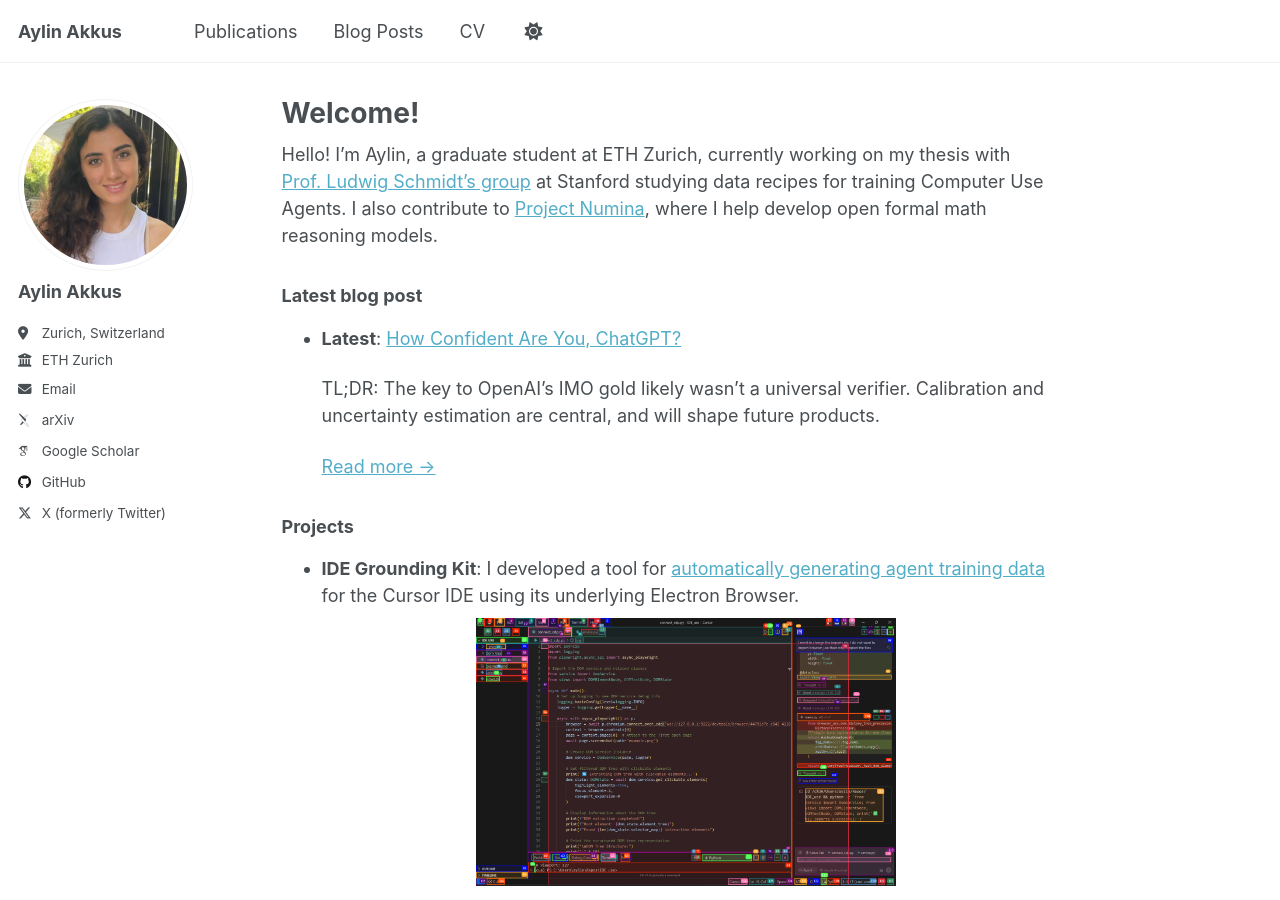
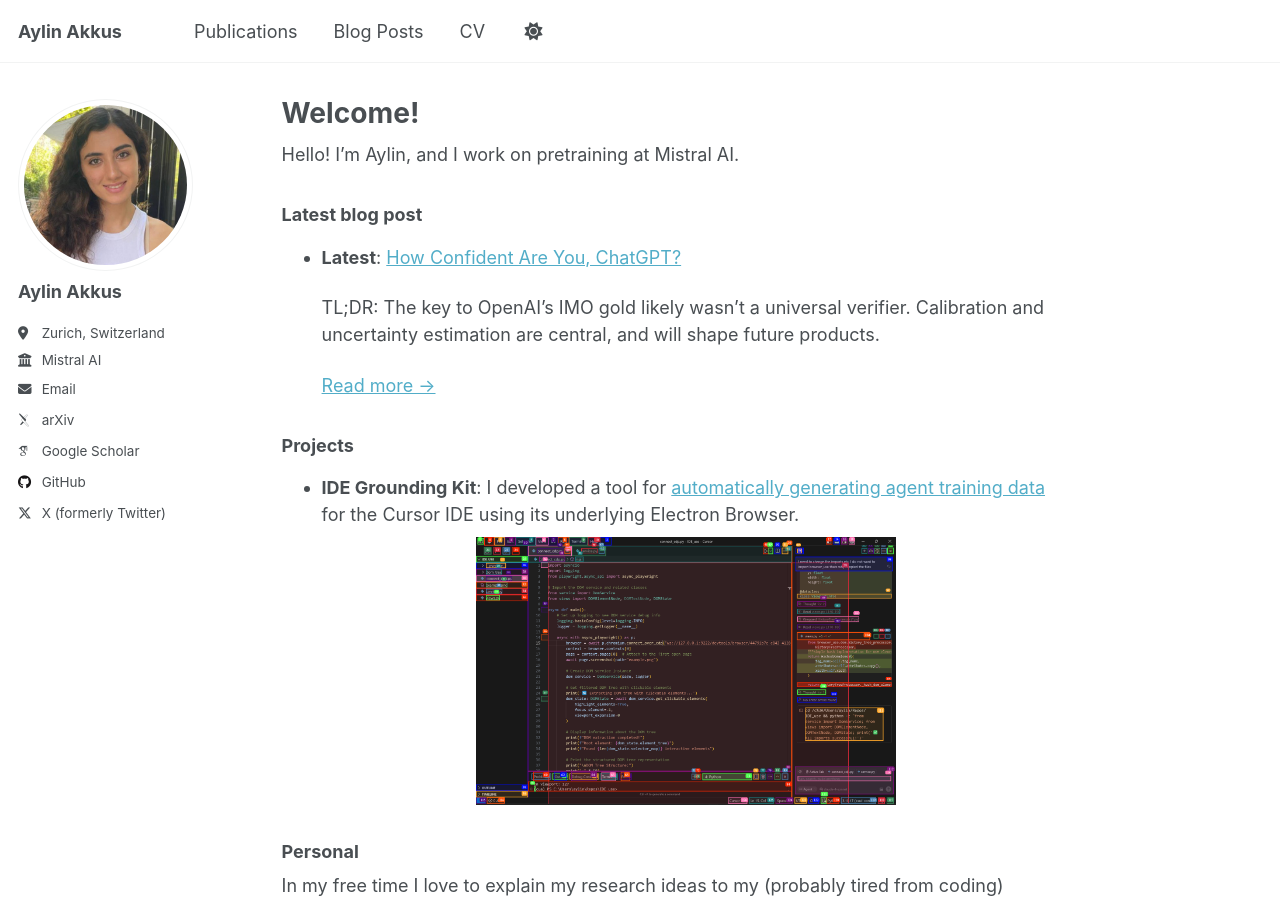
Before and after one commit to AylinAkkus/aylinakkus.github.io, a Jekyll site: the page built from _pages/about.md, in a window 1280 px wide and 900 px high. Built offline with Jekyll 4.4.1, drawn with Linux system fonts in a browser that asks for light colours; some web fonts are replaced; a script that is not in the unit is left out.

Commit message:
Update About page for Mistral pretraining role

```diff
--- a/_config.yml
+++ b/_config.yml
@@ -26,7 +26,7 @@ author:
   name             : "Aylin Akkus"
   bio              : ""
   location         : "Zurich, Switzerland"
-  employer         : "ETH Zurich"
+  employer         : "Mistral AI"
   uri              : # URL
   email            : "aylin.g.akkus@gmail.com"
 
--- a/_pages/about.md
+++ b/_pages/about.md
@@ -7,7 +7,7 @@ redirect_from:
   - /about.html
 ---
 
-Hello! I'm Aylin, a graduate student at ETH Zurich, currently working on my thesis with [Prof. Ludwig Schmidt's group](https://people.csail.mit.edu/ludwigs/index.html) at Stanford studying data recipes for training Computer Use Agents. I also contribute to [Project Numina](https://projectnumina.ai/), where I help develop open formal math reasoning models.
+Hello! I'm Aylin, and I work on pretraining at Mistral AI.
 
 ### Latest blog post
 
```
